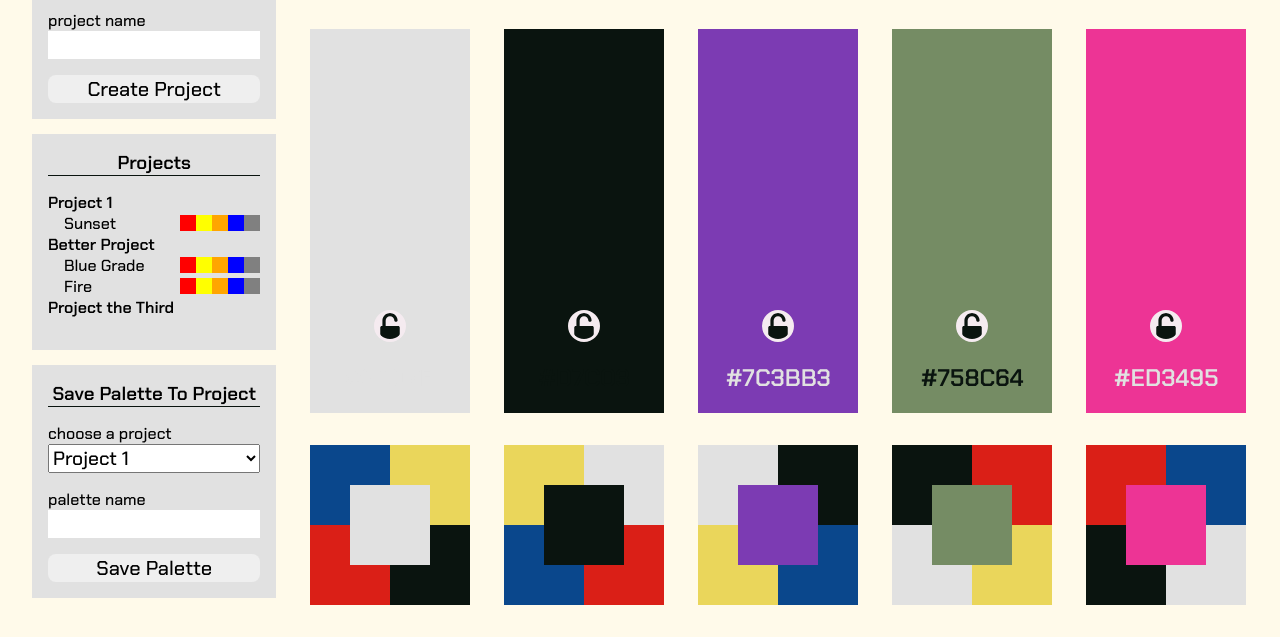
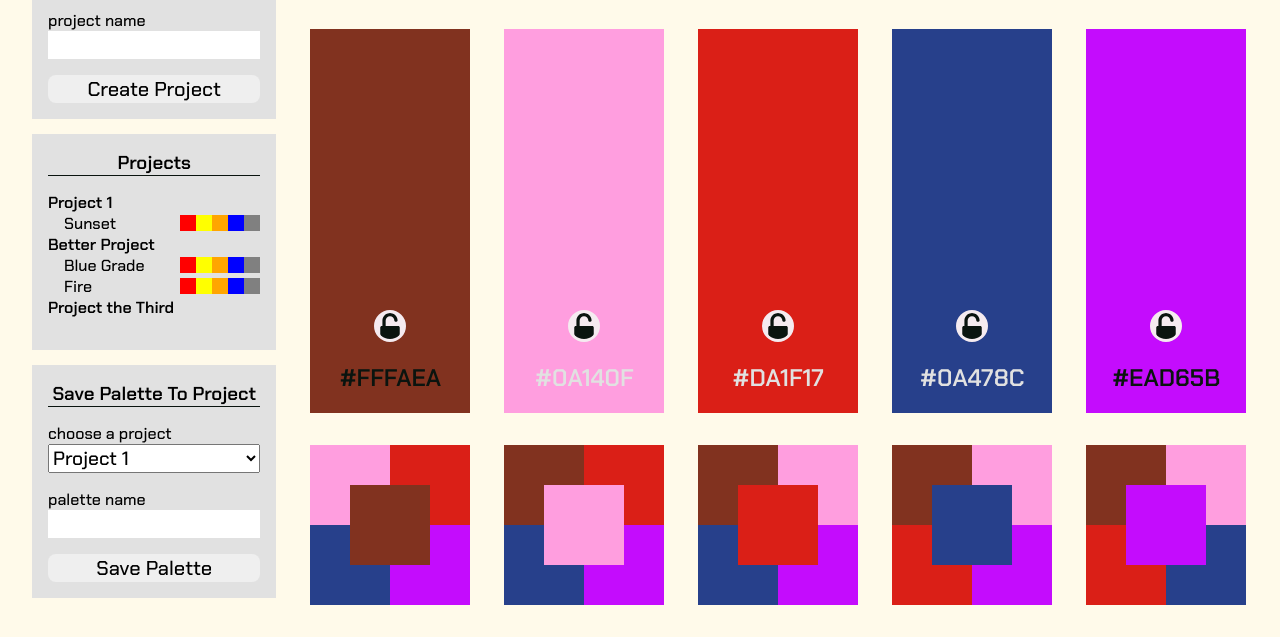
Before and after one commit to Jessica-Erickson/palette-picker, a website: page public/index.html in a window 1280 px wide. Both pictures are taken after a click on the button "Generate New Palette". Shown: the part 163-800 px from the top of the page. Drawn offline with Linux system fonts and the light colour scheme; a web font is replaced by a local one.

Commit message:
Change implementation of setting new colors in place of old ones

```diff
--- a/public/index.html
+++ b/public/index.html
@@ -82,33 +82,63 @@
       <div class="small-yellow-block yellow"></div>
     </div>
     <section class="colors">
-      <article class="color white">
+      <article class="first-color white">
         <img src="assets/padlock-unlock.svg">
         <h2>#FFFAEA</h2>
       </article>
-      <article class="color black">
+      <article class="second-color black">
         <img src="assets/padlock-unlock.svg">
         <h2>#0A140F</h2>
       </article>
-      <article class="color red">
+      <article class="third-color red">
         <img src="assets/padlock-unlock.svg">
         <h2>#DA1F17</h2>
       </article>
-      <article class="color blue">
+      <article class="fourth-color blue">
         <img src="assets/padlock-unlock.svg">
         <h2>#0A478C</h2>
       </article>
-      <article class="color yellow">
+      <article class="fifth-color yellow">
         <img src="assets/padlock-unlock.svg">
         <h2>#EAD65B</h2>
       </article>
     </section>
     <section class="contrast">
-      <article class="contrast-color white"></article>
-      <article class="contrast-color black"></article>
-      <article class="contrast-color red"></article>
-      <article class="contrast-color blue"></article>
-      <article class="contrast-color yellow"></article>
+      <article>
+        <div class="first-color contrast-color white"></div>
+        <div class="second-color black"></div>
+        <div class="third-color red"></div>
+        <div class="fourth-color blue"></div>
+        <div class="fifth-color yellow"></div>
+      </article>
+      <article>
+        <div class="first-color white"></div>
+        <div class="second-color contrast-color black"></div>
+        <div class="third-color red"></div>
+        <div class="fourth-color blue"></div>
+        <div class="fifth-color yellow"></div>
+      </article>
+      <article>
+        <div class="first-color white"></div>
+        <div class="second-color black"></div>
+        <div class="third-color contrast-color red"></div>
+        <div class="fourth-color blue"></div>
+        <div class="fifth-color yellow"></div>
+      </article>
+      <article>
+        <div class="first-color white"></div>
+        <div class="second-color black"></div>
+        <div class="third-color red"></div>
+        <div class="fourth-color contrast-color blue"></div>
+        <div class="fifth-color yellow"></div>
+      </article>
+      <article>
+        <div class="first-color white"></div>
+        <div class="second-color black"></div>
+        <div class="third-color red"></div>
+        <div class="fourth-color blue"></div>
+        <div class="fifth-color contrast-color yellow"></div>
+      </article>
     </section>
   </main>
   <script type="text/javascript" src="scripts.js"></script>
--- a/public/scripts.js
+++ b/public/scripts.js
@@ -1,46 +1,25 @@
 const repopulatePalette = () => {
-  const palette = document.querySelectorAll('.color');
-  const contrastSection = document.querySelectorAll('.contrast-color');
   const colors = [];
 
-  palette.forEach((item, index) => {
-    const newColor = Math.floor(Math.random() * 16777216).toString(16);
+  while (colors.length < 5) {
+    colors.push('#' + Math.floor(Math.random() * 16777216).toString(16))
+  }
 
-    colors.push(newColor);
-    setPaletteItemStyle(item, newColor);
+  document.querySelectorAll('.first-color').forEach(item => {
+    item.style.backgroundColor = colors[0];
   });
-
-  contrastSection.forEach((item, index) => {
-    const currentColor = colors[index];
-    const newColors = colors.filter(color => {
-      return color !== currentColor;
-    });
-
-    setContrastItemStyle(item, currentColor, newColors);
+  document.querySelectorAll('.second-color').forEach(item => {
+    item.style.backgroundColor = colors[1];
+  });
+  document.querySelectorAll('.third-color').forEach(item => {
+    item.style.backgroundColor = colors[2];
+  });
+  document.querySelectorAll('.fourth-color').forEach(item => {
+    item.style.backgroundColor = colors[3];
+  });
+  document.querySelectorAll('.fifth-color').forEach(item => {
+    item.style.backgroundColor = colors[4];
   });
 }
 
-const getTextColor = (string) => {
-  const r = parseInt(string.slice(0,2), 16);
-  const g = parseInt(string.slice(2,4), 16);
-  const b = parseInt(string.slice(4), 16);
-
-  if (((r * 0.21) + (g * 0.72) + (b * 0.07)) >= 125) {
-    return '0a140f';
-  } else {
-    return 'e1e1e1';
-  }
-}
-
-const setPaletteItemStyle = (item, newColor) => {
-  item.style.backgroundColor = '#' + newColor;
-  item.style.color = '#' + getTextColor(newColor);
-  item.querySelector('h2').innerText = '#' + newColor.toUpperCase();
-}
-
-const setContrastItemStyle = (item, currentColor, newColors) => {
-  item.style.backgroundColor = '#' + currentColor;
-  item.style.boxShadow = `2.5rem 2.5rem #${newColors[0]}, -2.5rem 2.5rem #${newColors[1]}, -2.5rem -2.5rem #${newColors[2]}, 2.5rem -2.5rem #${newColors[3]}`;
-}
-
 document.querySelector('.gnp').addEventListener('click', repopulatePalette);
--- a/public/styles.css
+++ b/public/styles.css
@@ -33,9 +33,19 @@ article {
 }
 
 .contrast article {
+  display: grid;
+  grid-template: 5rem 5rem / 5rem 5rem;
+  position: relative;
+}
+
+article div {
   height: 5rem;
-  margin: 2.5rem;
   width: 5rem;
+}
+
+.contrast-color {
+  justify-self: center;
+  position: absolute;
 }
 
 img {
@@ -138,26 +148,6 @@ h2 {
   grid-row: 1/2;
   justify-self: end;
   width: 50%;
-}
-
-.contrast .white {
-  box-shadow: 2.5rem 2.5rem #0a140f, -2.5rem 2.5rem #da1f17, -2.5rem -2.5rem #0a478c, 2.5rem -2.5rem #ead65b;
-}
-
-.contrast .black {
-  box-shadow: 2.5rem 2.5rem #da1f17, -2.5rem 2.5rem #0a478c, -2.5rem -2.5rem #ead65b, 2.5rem -2.5rem #e1e1e1;
-}
-
-.contrast .red {
-  box-shadow: 2.5rem 2.5rem #0a478c, -2.5rem 2.5rem #ead65b, -2.5rem -2.5rem #e1e1e1, 2.5rem -2.5rem #0a140f;
-}
-
-.contrast .blue {
-  box-shadow: 2.5rem 2.5rem #ead65b, -2.5rem 2.5rem #e1e1e1, -2.5rem -2.5rem #0a140f, 2.5rem -2.5rem #da1f17;
-}
-
-.contrast .yellow {
-  box-shadow: 2.5rem 2.5rem #e1e1e1, -2.5rem 2.5rem #0a140f, -2.5rem -2.5rem #da1f17, 2.5rem -2.5rem #0a478c;
 }
 
 aside {
```
